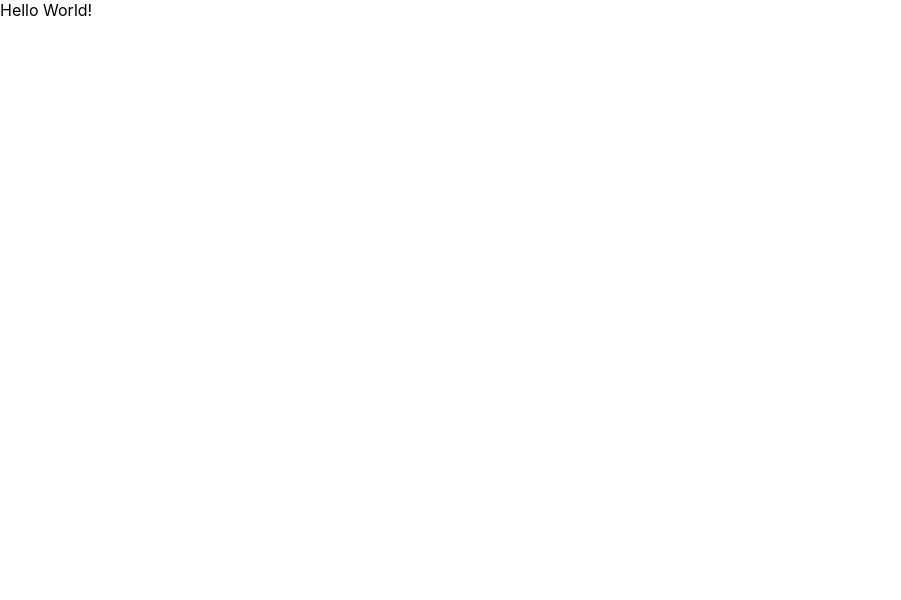
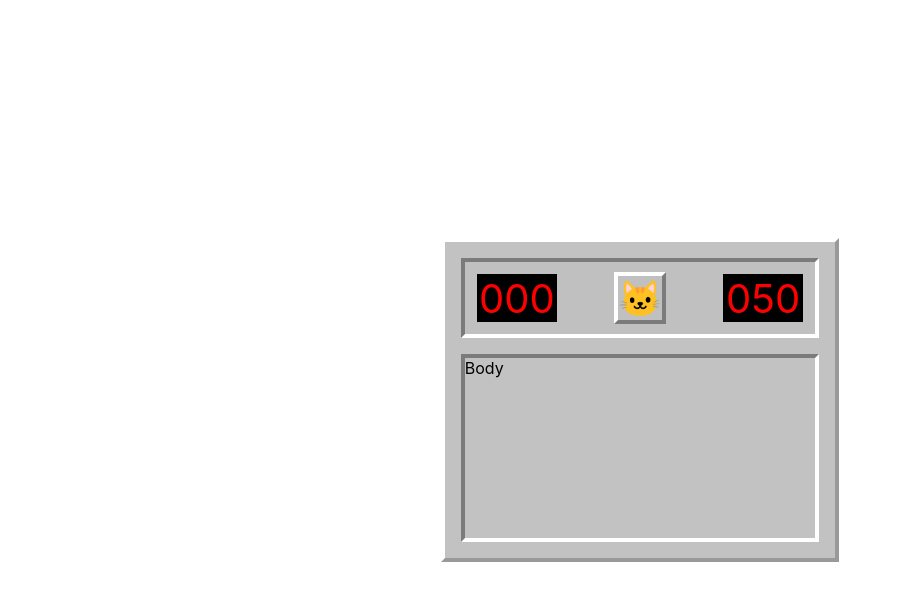
Before and after one commit to Eshi44/CatSweeper, a React (Create React App) app in the folder client/: page / in a window 1280 px wide. Shown: the top 600 px of the page, without its empty margins (0-901 px from the left). Built offline with nearby package versions, Linux system fonts and the light colour scheme.

Commit message:
finished styling header

```diff
--- a/client/src/components/App/App.scss
+++ b/client/src/components/App/App.scss
@@ -1,3 +1,50 @@
 .App {
-
+    background: #c2c2c2;
+    padding: 16px;
+    border-width: 4px;
+    border-style: solid;
+    border-right-color: #999;
+    border-bottom-color: #999;
+    border-left-color: white;
+    border-top-color: white;
 }
+.Header {
+    background: #c0c0c0;
+    padding: 10px 12px;
+    border-width: 4px;
+    border-style: solid;
+    border-right-color: white;
+    border-bottom-color: white;
+    border-left-color: #7b7b7b;
+    border-top-color: #7b7b7b;
+    display: flex;
+    justify-content: space-between;
+    align-items: center;
+}
+.Body {
+    margin-top: 16px;
+    border-width: 4px;
+    border-style: solid;
+    border-right-color: white;
+    border-bottom-color: white;
+    border-left-color: #7b7b7b;
+    border-top-color: #7b7b7b;
+    display: grid;
+    grid-template-rows: repeat(9,1fr);
+    grid-template-columns: repeat(9,1fr);
+}
+.CatFace {
+    width: 52px;
+    height: 52px;
+    font-size: 35px;
+    border-width: 4px;
+    border-style: solid;
+    border-right-color: #7b7b7b;
+    border-bottom-color: #7b7b7b;
+    border-left-color: white;
+    border-top-color: white;
+    display: flex;
+    justify-content: center;
+    align-items: center;
+    cursor: pointer;
+}
--- a/client/src/components/App/App.tsx
+++ b/client/src/components/App/App.tsx
@@ -1,7 +1,17 @@
 import React from "react";
 import "./App.scss";
+import NumberDisplay from "../NumberDisplay/NumberDisplay";
 
 const App: React.FC = () => {
-	return <div className="App">Hello World!</div>;
+	return (
+		<div className="App">
+			<div className="Header">
+				<NumberDisplay value={0} />
+				<div className="CatFace"><span role="img" aria-label="cat face">🐱</span></div>
+				<NumberDisplay value={50} />
+			</div>
+			<div className="Body">Body</div>
+		</div>
+	);
 };
 export default App;
--- /dev/null
+++ b/client/src/components/NumberDisplay/NumberDisplay.scss
@@ -0,0 +1,8 @@
+.NumberDisplay {
+    width: 80px;
+    height: 48px;
+    color: red;
+    background: black;
+    text-align: center;
+    font-size: 40px;
+}
--- /dev/null
+++ b/client/src/components/NumberDisplay/NumberDisplay.tsx
@@ -0,0 +1,12 @@
+import React from "react";
+import "./NumberDisplay.scss";
+
+interface NumberDisplayProps {
+	value: number;
+}
+
+const NumberDisplay: React.FC<NumberDisplayProps> = ({ value }) => {
+	return <div className="NumberDisplay">{value.toString().padStart(3,"0")}</div>;
+};
+
+export default NumberDisplay;
--- a/client/src/index.css
+++ b/client/src/index.scss
@@ -1,3 +1,7 @@
+// select all elements
+* {
+  box-sizing: border-box;
+}
 body {
   margin: 0;
   font-family: -apple-system, BlinkMacSystemFont, 'Segoe UI', 'Roboto', 'Oxygen',
@@ -5,8 +9,11 @@
     sans-serif;
   -webkit-font-smoothing: antialiased;
   -moz-osx-font-smoothing: grayscale;
+  display: flex;
+  justify-content: center;
+  align-items: center;
+  height: 100vh;
 }
-
 code {
   font-family: source-code-pro, Menlo, Monaco, Consolas, 'Courier New',
     monospace;
--- a/client/src/index.tsx
+++ b/client/src/index.tsx
@@ -1,8 +1,7 @@
 import React from "react";
 import ReactDOM from "react-dom";
-import "./index.css";
+import "./index.scss";
 import App from "./components/App/App";
 
-import "./index.css";
 
 ReactDOM.render(<App />, document.getElementById("root"));
```
